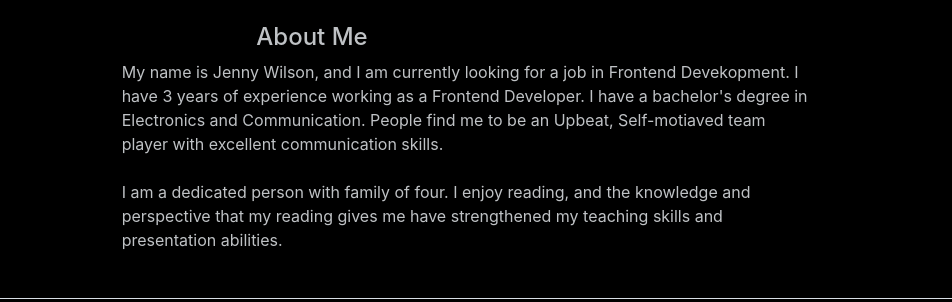
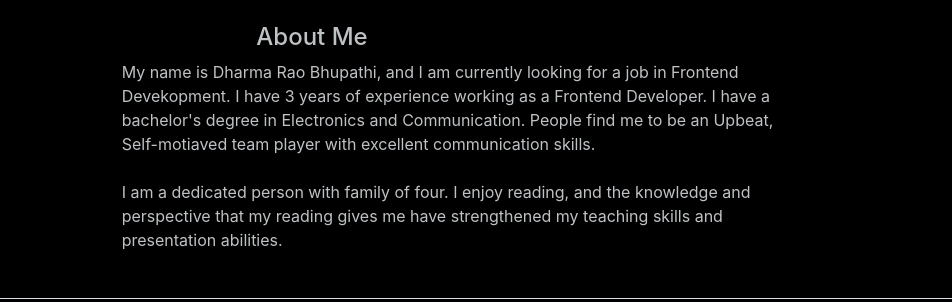
Before and after one commit to dilip9398/dharma-github.io, a plain HTML site: page index.html in a window 1280 px wide. Shown: the part 402-704 px from the top of the page, 328-1280 px from the left. Drawn offline with nearby package versions, Linux system fonts and the light colour scheme.

Commit message:
Update index.html

```diff
--- a/index.html
+++ b/index.html
@@ -65,7 +65,7 @@
             </div>
             <div class="col-12 col-md-7">
                     <p>
-                        My name is Jenny Wilson, and I am currently looking for a job in Frontend Devekopment.
+                        My name is Dharma Rao Bhupathi, and I am currently looking for a job in Frontend Devekopment.
                         I have 3 years of experience working as a Frontend Developer. I have a bachelor's
                         degree in Electronics and Communication. People find me to be an Upbeat, Self-motiaved
                         team player with excellent communication skills.
```
